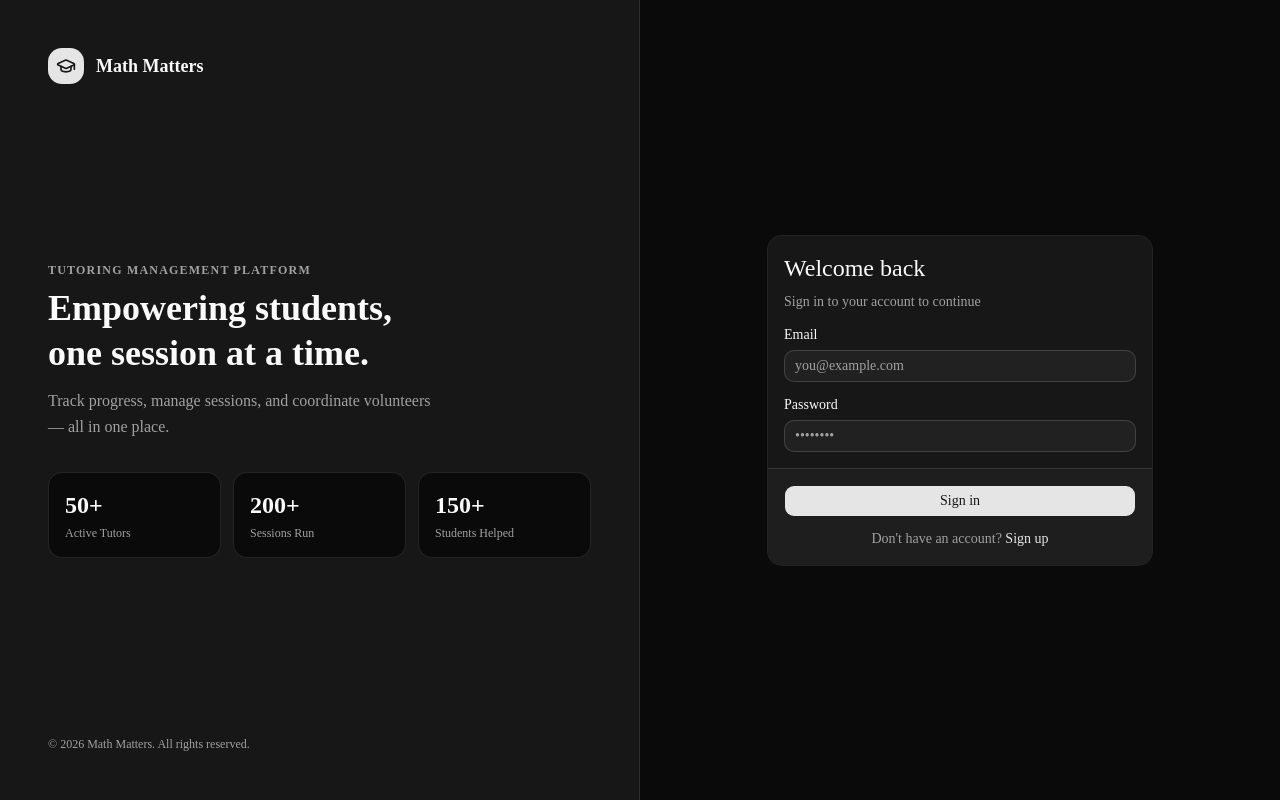
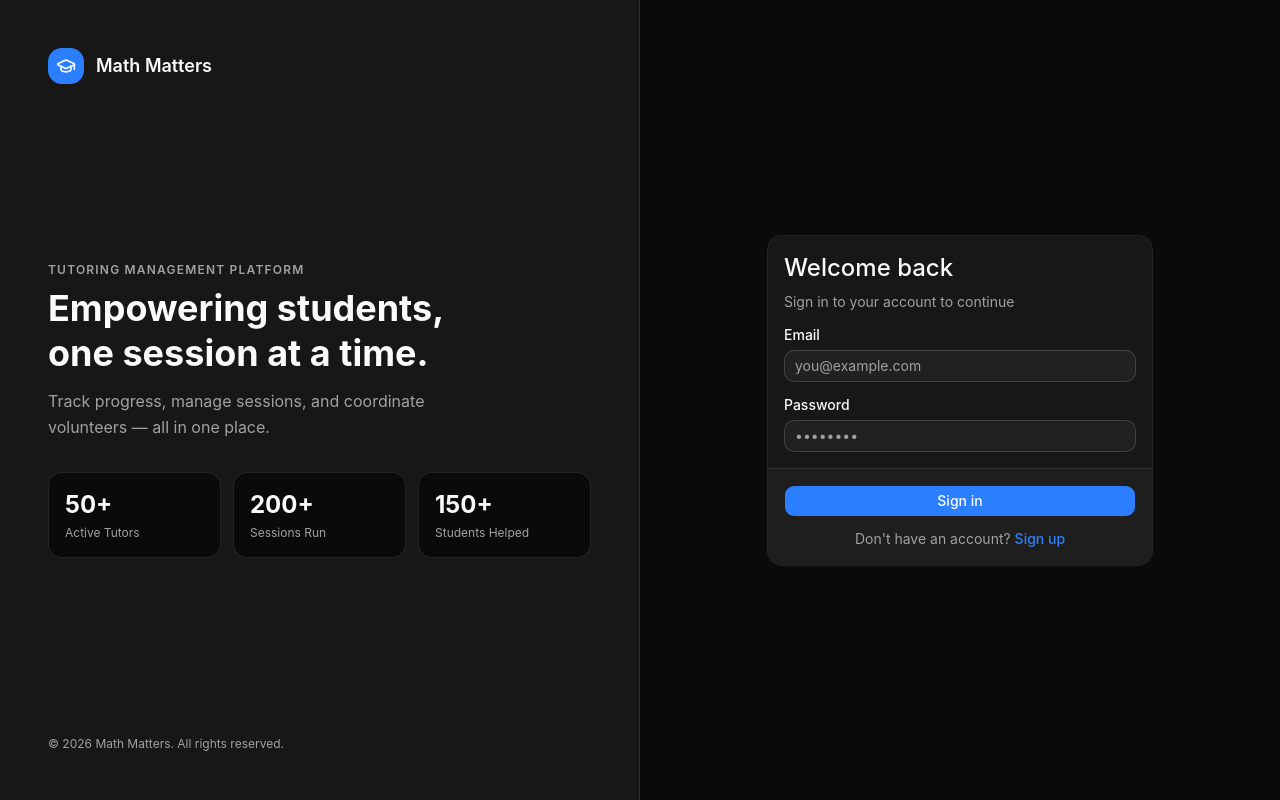
Before and after one commit to TangoGone/math-matters-app, a Next.js app: page /auth/login in a window 1280 px wide. Built offline with nearby package versions, Linux system fonts and the light colour scheme; no server answers.

Commit message:
fix font and theme

```diff
--- a/app/globals.css
+++ b/app/globals.css
@@ -1,15 +1,16 @@
 @import "tailwindcss";
 @import "tw-animate-css";
 @import "shadcn/tailwind.css";
+@import url('https://fonts.googleapis.com/css2?family=Inter:ital,opsz,wght@0,14..32,100..900;1,14..32,100..900&display=swap');
 
 @custom-variant dark (&:is(.dark *));
 
 @theme inline {
   --color-background: var(--background);
   --color-foreground: var(--foreground);
-  --font-sans: var(--font-sans);
-  --font-mono: var(--font-geist-mono);
-  --font-heading: var(--font-sans);
+  --font-sans: 'Inter', system-ui, sans-serif;
+  --font-mono: 'Geist Mono', monospace;
+  --font-heading: 'Inter', system-ui, sans-serif;
   --color-sidebar-ring: var(--sidebar-ring);
   --color-sidebar-border: var(--sidebar-border);
   --color-sidebar-accent-foreground: var(--sidebar-accent-foreground);
@@ -53,7 +54,7 @@
   --card-foreground: oklch(0.145 0 0);
   --popover: oklch(1 0 0);
   --popover-foreground: oklch(0.145 0 0);
-  --primary: oklch(0.205 0 0);
+  --primary: oklch(0.546 0.245 262.881);
   --primary-foreground: oklch(0.985 0 0);
   --secondary: oklch(0.97 0 0);
   --secondary-foreground: oklch(0.205 0 0);
@@ -64,21 +65,21 @@
   --destructive: oklch(0.577 0.245 27.325);
   --border: oklch(0.922 0 0);
   --input: oklch(0.922 0 0);
-  --ring: oklch(0.708 0 0);
-  --chart-1: oklch(0.87 0 0);
-  --chart-2: oklch(0.556 0 0);
+  --ring: oklch(0.546 0.245 262.881);
+  --chart-1: oklch(0.546 0.245 262.881);
+  --chart-2: oklch(0.623 0.214 259.815);
   --chart-3: oklch(0.439 0 0);
   --chart-4: oklch(0.371 0 0);
   --chart-5: oklch(0.269 0 0);
   --radius: 0.625rem;
   --sidebar: oklch(0.985 0 0);
   --sidebar-foreground: oklch(0.145 0 0);
-  --sidebar-primary: oklch(0.205 0 0);
+  --sidebar-primary: oklch(0.546 0.245 262.881);
   --sidebar-primary-foreground: oklch(0.985 0 0);
   --sidebar-accent: oklch(0.97 0 0);
   --sidebar-accent-foreground: oklch(0.205 0 0);
   --sidebar-border: oklch(0.922 0 0);
-  --sidebar-ring: oklch(0.708 0 0);
+  --sidebar-ring: oklch(0.546 0.245 262.881);
   --background: oklch(1 0 0);
   --foreground: oklch(0.145 0 0);
 }
@@ -90,8 +91,8 @@
   --card-foreground: oklch(0.985 0 0);
   --popover: oklch(0.205 0 0);
   --popover-foreground: oklch(0.985 0 0);
-  --primary: oklch(0.922 0 0);
-  --primary-foreground: oklch(0.205 0 0);
+  --primary: oklch(0.623 0.214 259.815);
+  --primary-foreground: oklch(0.985 0 0);
   --secondary: oklch(0.269 0 0);
   --secondary-foreground: oklch(0.985 0 0);
   --muted: oklch(0.269 0 0);
@@ -101,20 +102,20 @@
   --destructive: oklch(0.704 0.191 22.216);
   --border: oklch(1 0 0 / 10%);
   --input: oklch(1 0 0 / 15%);
-  --ring: oklch(0.556 0 0);
-  --chart-1: oklch(0.87 0 0);
-  --chart-2: oklch(0.556 0 0);
+  --ring: oklch(0.623 0.214 259.815);
+  --chart-1: oklch(0.623 0.214 259.815);
+  --chart-2: oklch(0.546 0.245 262.881);
   --chart-3: oklch(0.439 0 0);
   --chart-4: oklch(0.371 0 0);
   --chart-5: oklch(0.269 0 0);
   --sidebar: oklch(0.205 0 0);
   --sidebar-foreground: oklch(0.985 0 0);
-  --sidebar-primary: oklch(0.488 0.243 264.376);
+  --sidebar-primary: oklch(0.623 0.214 259.815);
   --sidebar-primary-foreground: oklch(0.985 0 0);
   --sidebar-accent: oklch(0.269 0 0);
   --sidebar-accent-foreground: oklch(0.985 0 0);
   --sidebar-border: oklch(1 0 0 / 10%);
-  --sidebar-ring: oklch(0.556 0 0);
+  --sidebar-ring: oklch(0.623 0.214 259.815);
 }
 
 @layer base {
@@ -123,12 +124,10 @@
   }
   body {
     @apply bg-background text-foreground;
+    font-family: 'Inter', system-ui, sans-serif;
   }
   html {
-    @apply font-sans;
+    font-family: 'Inter', system-ui, sans-serif;
+    color-scheme: dark;
   }
 }
-
-html, body {
-  color-scheme: dark;
-}
```
